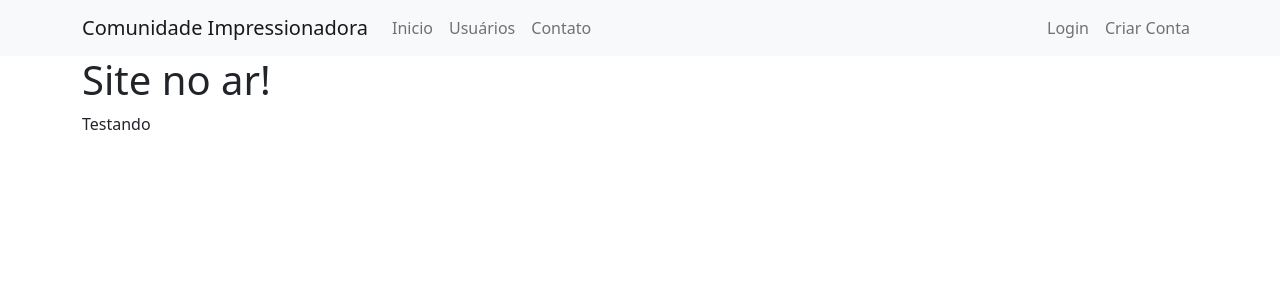
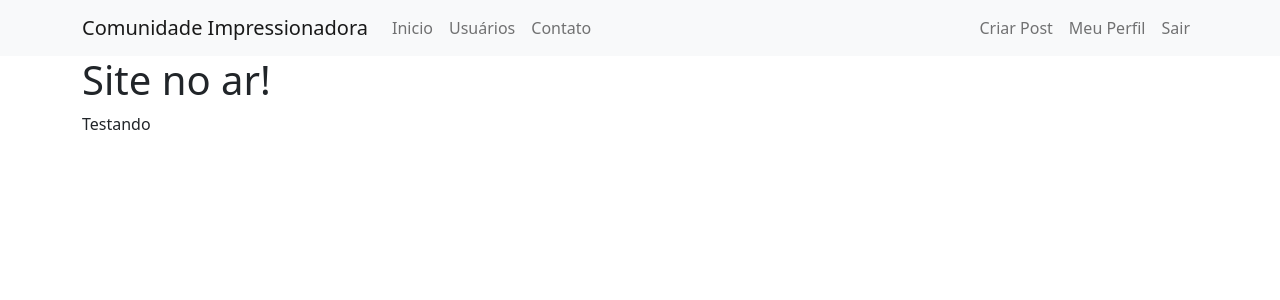
Before and after one commit to Marcondes-Goncalves/site-comunidade-impressionadora, a Flask app: page / in a window 1280 px wide. Shown: the top 300 px of the page. Run offline with Flask 3, Linux system fonts and the light colour scheme; the visitor is signed in with stand-in values (Sample User, id 1).

Commit message:
Personalizando o site para usuários logados

```diff
--- a/comunidadeimpressionadora/routes.py
+++ b/comunidadeimpressionadora/routes.py
@@ -4,7 +4,7 @@ from flask import flash, render_template, redirect, url_for, request
 from comunidadeimpressionadora.forms import FormLogin, FormCriarConta
 from comunidadeimpressionadora import app, database, bcrypt
 from comunidadeimpressionadora.models import Usuario
-from flask_login import login_user
+from flask_login import login_user, logout_user, current_user
 
 # url_for está sendo utilizado nos links das páginas HTML, o mesmo referência as funções referentes ao seu ROUTE.
 
@@ -59,3 +59,20 @@ def login() -> str:
         return redirect(url_for('home'))
 
     return render_template("login.html", form_login = form_login, form_criarconta = form_criarconta)
+
+
+@app.route('/sair')
+def sair():
+    logout_user()
+    flash(f"Logout feito com sucesso", 'alert-success')
+    return redirect(url_for('home'))
+
+
+@app.route('/perfil')
+def perfil():
+    return render_template('perfil.html')
+
+
+@app.route('/post/criar')
+def criar_post():
+    return render_template('criarpost.html')
--- a/comunidadeimpressionadora/templates/navbar.html
+++ b/comunidadeimpressionadora/templates/navbar.html
@@ -20,13 +20,26 @@
                 </li>
             </ul>
 
+            <!-- se o usuário estiver logado iremos mostrar na barra Criar Post/Perfil/Sair, caso contrário Login/Criar Conta-->
             <ul class="d-flex navbar-nav">
+                {% if current_user.is_authenticated %}
+                    <li class="nav-item">
+                        <a class="nav-link" href="{{ url_for('criar_post') }}">Criar Post</a>
+                    </li>
+                    <li class="nav-item">
+                        <a class="nav-link" href="{{ url_for('perfil') }}">Meu Perfil</a>
+                    </li>
+                    <li class="nav-item">
+                        <a class="nav-link" href="{{ url_for('sair') }}">Sair</a>
+                    </li>
+                {% else %}
                     <li class="nav-item">
                         <a class="nav-link" href="{{ url_for('login') }}">Login</a>
                     </li>
                     <li class="nav-item">
                         <a class="nav-link" href="{{ url_for('login') }}">Criar Conta</a>
                     </li>
+                {% endif %}
             </ul>
 
         </div>
```
Also changed, not shown: comunidadeimpressionadora/templates/criarpost.html (added, +8 -0 lines), comunidadeimpressionadora/templates/perfil.html (added, +8 -0 lines). Lines whose indentation alone changed are shown as unchanged.
